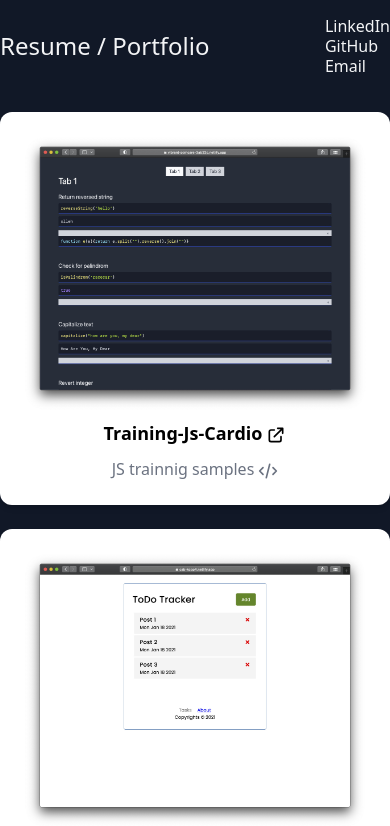
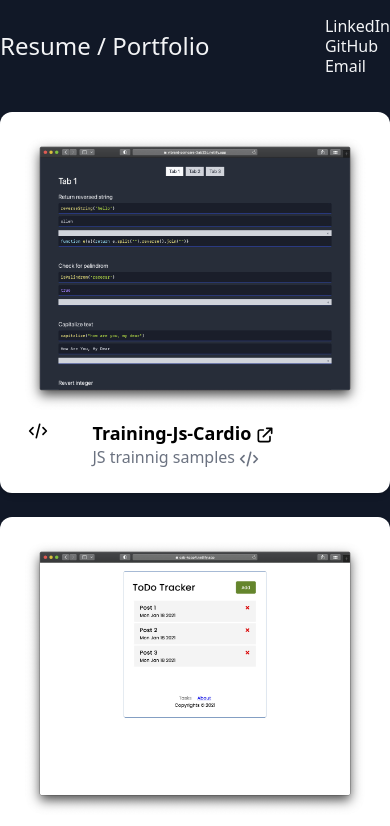
Before and after one commit to telesyk/telesyk.github.io, a Vue app: page / in a window 390 px wide. Shown: the top 826 px of the page. Built offline with nearby package versions, Linux system fonts and the light colour scheme.

Commit message:
Add Icon component (#9)

```diff
--- a/src/components/Card.vue
+++ b/src/components/Card.vue
@@ -1,8 +1,6 @@
 <template>
   <!-- card start -->
-  <div
-    class="py-6 px-6 max-w-md bg-white rounded-xl shadow-md space-y-2"
-  >
+  <div class="py-6 px-6 max-w-md bg-white rounded-xl shadow-md space-y-2">
     <a
       class="block mx-auto"
       :href="config.linkSite"
@@ -14,52 +12,29 @@
         :alt="config.title"
       />
     </a>
-    <div class="text-center space-y-3 md:text-left flex flex-col">
-      <p class="text-lg text-black font-semibold">
+    <div class="text-left grid grid-rows-1 grid-cols-5">
+      <p class="text-black row-span-2">
+        <Icon glyph="code" />
+      </p>
+      <p class="col-span-4 text-lg text-black font-semibold">
         <a
           :href="config.linkSite"
           :title="`Visite ${config.title}`"
           target="_blank"
         >
           <span class="capitalize">{{ config.title }}</span>
-          <svg
-            xmlns="http://www.w3.org/2000/svg"
-            class="ml-1 inline h-5 w-5"
-            fill="none"
-            viewBox="0 0 24 24"
-            stroke="currentColor"
-          >
-            <path
-              stroke-linecap="round"
-              stroke-linejoin="round"
-              stroke-width="2"
-              d="M10 6H6a2 2 0 00-2 2v10a2 2 0 002 2h10a2 2 0 002-2v-4M14 4h6m0 0v6m0-6L10 14"
-            />
-          </svg>
+          <Icon glyph="external-link" />
         </a>
       </p>
 
-      <p class="text-gray-500 font-medium">
+      <p class="col-span-4 text-gray-500 font-medium">
         <a
           :href="config.linkSource"
           :title="`Source code ${config.title}`"
           target="_blank"
         >
           <span>{{ config.description }}</span>
-          <svg
-            xmlns="http://www.w3.org/2000/svg"
-            class="ml-1 inline h-5 w-5"
-            fill="none"
-            viewBox="0 0 24 24"
-            stroke="currentColor"
-          >
-            <path
-              stroke-linecap="round"
-              stroke-linejoin="round"
-              stroke-width="2"
-              d="M10 20l4-16m4 4l4 4-4 4M6 16l-4-4 4-4"
-            />
-          </svg>
+          <Icon glyph="code" />
         </a>
       </p>
     </div>
@@ -68,7 +43,10 @@
 </template>
 
 <script>
+import Icon from "./Icon";
+
 export default {
+  components: { Icon },
   props: {
     config: Object,
   },
--- /dev/null
+++ b/src/components/Icon.vue
@@ -0,0 +1,30 @@
+<template>
+  <component
+    :is="iconGlyph"
+    :class="className"
+    :strokeWidth="strokeWidth"
+  ></component>
+</template>
+
+<script>
+import icons from "../icons/index";
+
+export default {
+  props: {
+    glyph: String,
+    className: {
+      type: String,
+      default: "ml-1 inline h-5 w-5",
+    },
+    strokeWidth: {
+      type: Number,
+      default: 2,
+    },
+  },
+  data() {
+    return {
+      iconGlyph: icons[this.glyph],
+    };
+  },
+};
+</script>
--- /dev/null
+++ b/src/icons/code.js
@@ -0,0 +1,18 @@
+const code = {
+  props: ["strokeWidth"],
+  template: `<svg
+  xmlns="http://www.w3.org/2000/svg"
+  fill="none"
+  viewBox="0 0 24 24"
+  stroke="currentColor"
+  >
+  <path
+    stroke-linecap="round"
+    stroke-linejoin="round"
+    :stroke-width="strokeWidth"
+    d="M10 20l4-16m4 4l4 4-4 4M6 16l-4-4 4-4"
+  />
+  </svg>`
+};
+
+export default code;
--- /dev/null
+++ b/src/icons/external-link.js
@@ -0,0 +1,18 @@
+const externalLink = {
+  props: ["strokeWidth"],
+  template: `<svg
+  xmlns="http://www.w3.org/2000/svg"
+  fill="none"
+  viewBox="0 0 24 24"
+  stroke="currentColor"
+  >
+  <path
+    stroke-linecap="round"
+    stroke-linejoin="round"
+    :stroke-width="strokeWidth"
+    d="M10 6H6a2 2 0 00-2 2v10a2 2 0 002 2h10a2 2 0 002-2v-4M14 4h6m0 0v6m0-6L10 14"
+  />
+  </svg>`
+};
+
+export default externalLink;
--- /dev/null
+++ b/src/icons/index.js
@@ -0,0 +1,9 @@
+import externalLink from "./external-link";
+import code from "./code";
+
+const icons = {
+  "external-link": externalLink,
+  code: code
+};
+
+export default icons;
```
Also changed, not shown: src/components/Test.vue (deleted, +0 -11 lines), src/store.json (deleted, +0 -48 lines).
